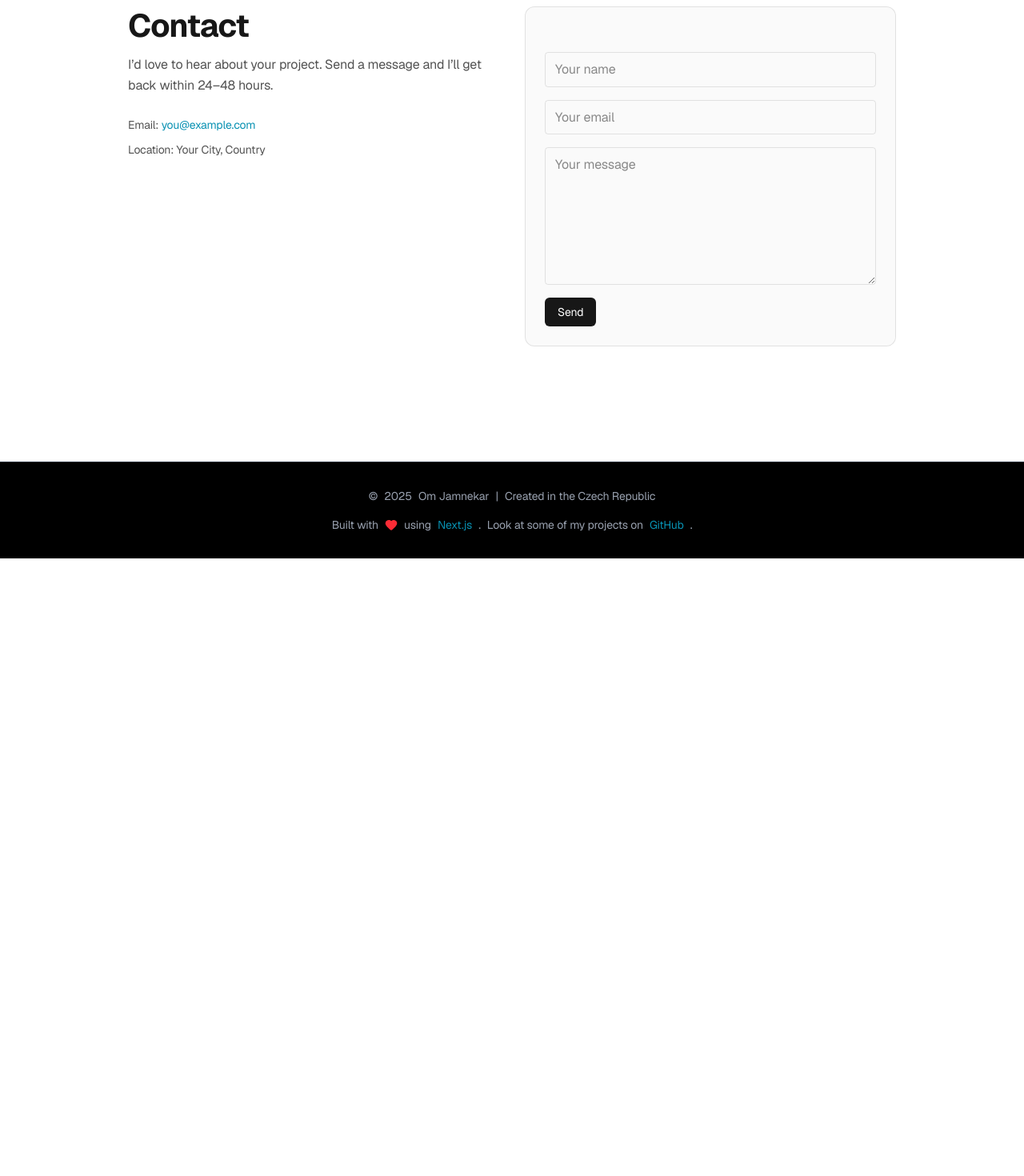
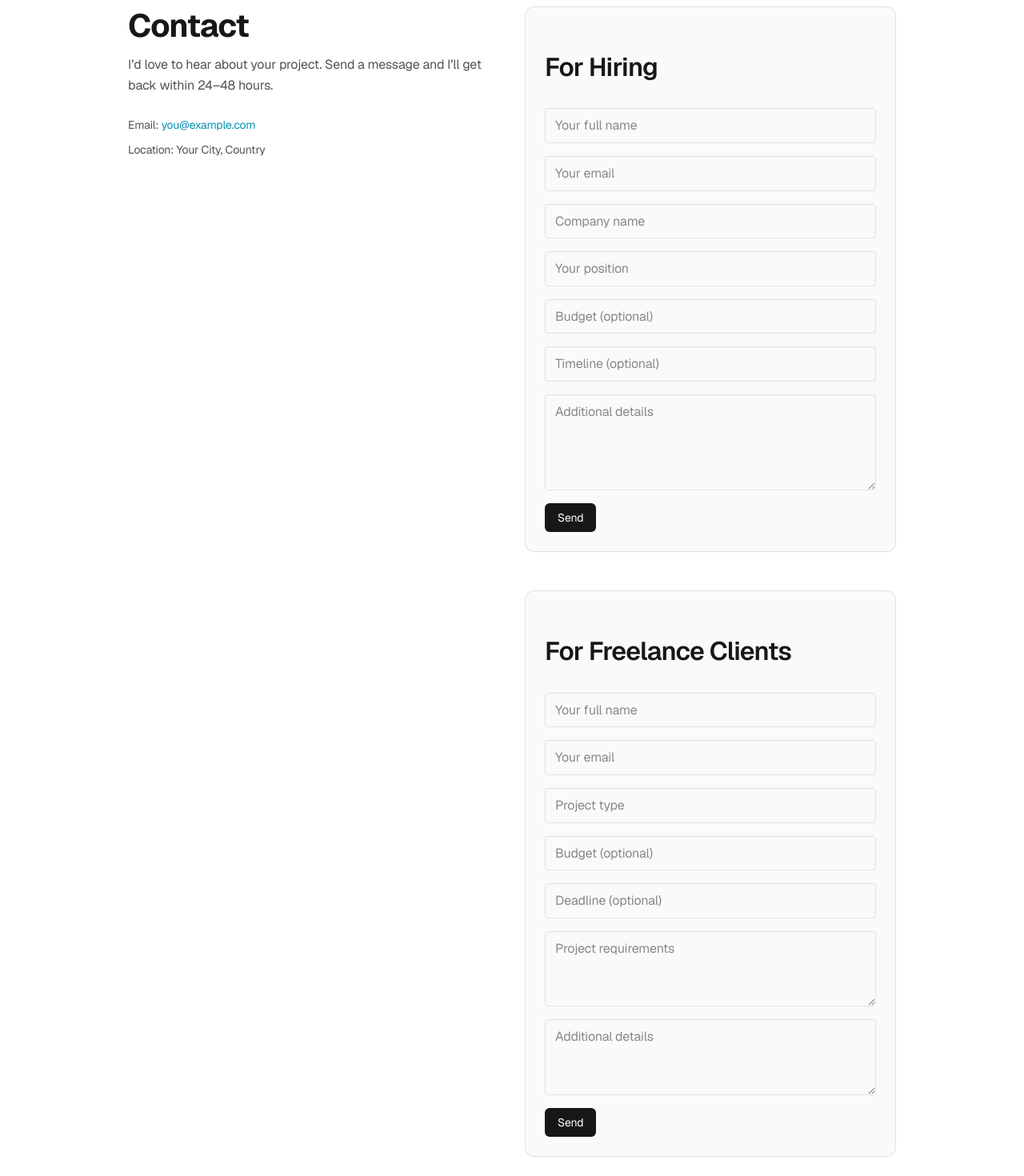
Before and after one commit to omjamnekar/om-jamnekar, a Next.js app: page /contact in a window 1280 px wide. Shown: the part 120-1590 px from the top of the page at 80% size. Before the commit the page ends 818 px from the top, so only its background shows below. Built offline with nearby package versions, Linux system fonts and the light colour scheme.

Commit message:
intitial change

```diff
--- a/src/app/contact/page.tsx
+++ b/src/app/contact/page.tsx
@@ -1,5 +1,6 @@
 import Container from "@/components/Container";
-import ContactForm from "@/components/ContactForm";
+import HiringForm from "@/components/HiringForm";
+import FreelanceClientForm from "@/components/FreelanceClientForm";
 import type { Metadata } from "next";
 
 export const metadata: Metadata = {
@@ -21,8 +22,13 @@ export default function ContactPage() {
               <p>Location: Your City, Country</p>
             </div>
           </div>
-          <div className="rounded-xl border border-black/10 dark:border-white/10 p-6 bg-black/[.02] dark:bg-white/[.03]">
-            <ContactForm />
+          <div className="space-y-12">
+            <div className="rounded-xl border border-black/10 dark:border-white/10 p-6 bg-black/[.02] dark:bg-white/[.03]">
+              <HiringForm />
+            </div>
+            <div className="rounded-xl border border-black/10 dark:border-white/10 p-6 bg-black/[.02] dark:bg-white/[.03]">
+              <FreelanceClientForm />
+            </div>
           </div>
         </div>
       </Container>
--- /dev/null
+++ b/src/components/FreelanceClientForm.tsx
@@ -0,0 +1,87 @@
+"use client";
+import { useState } from "react";
+
+export default function FreelanceClientForm() {
+  const [status, setStatus] = useState<string | null>(null);
+  const [loading, setLoading] = useState(false);
+
+  async function onSubmit(e: React.FormEvent<HTMLFormElement>) {
+    e.preventDefault();
+    setStatus(null);
+    setLoading(true);
+    const form = e.currentTarget;
+    const formData = new FormData(form);
+    formData.append("formType", "freelance");
+    try {
+      const res = await fetch("/api/contact", {
+        method: "POST",
+        body: JSON.stringify(Object.fromEntries(formData.entries())),
+        headers: { "Content-Type": "application/json" },
+      });
+      if (res.ok) {
+        setStatus("Thanks! I’ll get back to you soon.");
+        form.reset();
+      } else {
+        setStatus("Something went wrong. Please try again later.");
+      }
+    } catch {
+      setStatus("Network error. Please try again later.");
+    } finally {
+      setLoading(false);
+    }
+  }
+
+  return (
+    <form onSubmit={onSubmit} className="mt-8 grid gap-4 max-w-lg">
+      <h2 className="text-2xl font-semibold mb-4">For Freelance Clients</h2>
+      <input
+        name="name"
+        required
+        placeholder="Your full name"
+        className="px-3 py-2 rounded border border-black/10 dark:border-white/20 bg-transparent"
+      />
+      <input
+        name="email"
+        type="email"
+        required
+        placeholder="Your email"
+        className="px-3 py-2 rounded border border-black/10 dark:border-white/20 bg-transparent"
+      />
+      <input
+        name="projectType"
+        placeholder="Project type"
+        className="px-3 py-2 rounded border border-black/10 dark:border-white/20 bg-transparent"
+      />
+      <input
+        name="budget"
+        placeholder="Budget (optional)"
+        className="px-3 py-2 rounded border border-black/10 dark:border-white/20 bg-transparent"
+      />
+      <input
+        name="deadline"
+        placeholder="Deadline (optional)"
+        className="px-3 py-2 rounded border border-black/10 dark:border-white/20 bg-transparent"
+      />
+      <textarea
+        name="requirements"
+        placeholder="Project requirements"
+        rows={3}
+        className="px-3 py-2 rounded border border-black/10 dark:border-white/20 bg-transparent"
+      />
+      <textarea
+        name="message"
+        required
+        placeholder="Additional details"
+        rows={3}
+        className="px-3 py-2 rounded border border-black/10 dark:border-white/20 bg-transparent"
+      />
+      <button
+        disabled={loading}
+        className="px-4 py-2 rounded-md bg-foreground text-background text-sm w-fit disabled:opacity-60"
+      >
+        {loading ? "Sending..." : "Send"}
+      </button>
+      {status && <p className="text-sm text-black/70 dark:text-white/70">{status}</p>}
+    </form>
+  );
+}
--- a/src/components/Header.tsx
+++ b/src/components/Header.tsx
@@ -49,9 +49,9 @@ export default function Header() {
             ))}
           </ul>
 
-          <div className="text-gray-400 text-sm">
+          {/* <div className="text-gray-400 text-sm">
             Čeština
-          </div>
+          </div> */}
         </nav>
       </Container>
     </header>
--- /dev/null
+++ b/src/components/HiringForm.tsx
@@ -0,0 +1,86 @@
+"use client";
+import { useState } from "react";
+
+export default function HiringForm() {
+  const [status, setStatus] = useState<string | null>(null);
+  const [loading, setLoading] = useState(false);
+
+  async function onSubmit(e: React.FormEvent<HTMLFormElement>) {
+    e.preventDefault();
+    setStatus(null);
+    setLoading(true);
+    const form = e.currentTarget;
+    const formData = new FormData(form);
+    formData.append("formType", "hiring");
+    try {
+      const res = await fetch("/api/contact", {
+        method: "POST",
+        body: JSON.stringify(Object.fromEntries(formData.entries())),
+        headers: { "Content-Type": "application/json" },
+      });
+      if (res.ok) {
+        setStatus("Thanks! I’ll get back to you soon.");
+        form.reset();
+      } else {
+        setStatus("Something went wrong. Please try again later.");
+      }
+    } catch {
+      setStatus("Network error. Please try again later.");
+    } finally {
+      setLoading(false);
+    }
+  }
+
+  return (
+    <form onSubmit={onSubmit} className="mt-8 grid gap-4 max-w-lg">
+      <h2 className="text-2xl font-semibold mb-4">For Hiring</h2>
+      <input
+        name="name"
+        required
+        placeholder="Your full name"
+        className="px-3 py-2 rounded border border-black/10 dark:border-white/20 bg-transparent"
+      />
+      <input
+        name="email"
+        type="email"
+        required
+        placeholder="Your email"
+        className="px-3 py-2 rounded border border-black/10 dark:border-white/20 bg-transparent"
+      />
+      <input
+        name="company"
+        placeholder="Company name"
+        className="px-3 py-2 rounded border border-black/10 dark:border-white/20 bg-transparent"
+      />
+      <input
+        name="position"
+        placeholder="Your position"
+        className="px-3 py-2 rounded border border-black/10 dark:border-white/20 bg-transparent"
+      />
+      <input
+        name="budget"
+        placeholder="Budget (optional)"
+        className="px-3 py-2 rounded border border-black/10 dark:border-white/20 bg-transparent"
+      />
+      <input
+        name="timeline"
+        placeholder="Timeline (optional)"
+        className="px-3 py-2 rounded border border-black/10 dark:border-white/20 bg-transparent"
+      />
+      <textarea
+        name="message"
+        required
+        placeholder="Additional details"
+        rows={4}
+        className="px-3 py-2 rounded border border-black/10 dark:border-white/20 bg-transparent"
+      />
+      <button
+        disabled={loading}
+        className="px-4 py-2 rounded-md bg-foreground text-background text-sm w-fit disabled:opacity-60"
+      >
+        {loading ? "Sending..." : "Send"}
+      </button>
+      {status && <p className="text-sm text-black/70 dark:text-white/70">{status}</p>}
+    </form>
+  );
+}
--- a/src/components/TechStack.tsx
+++ b/src/components/TechStack.tsx
@@ -3,27 +3,9 @@
 import Container from "@/components/Container";
 import SectionHeading from "@/components/SectionHeading";
 import { Icon } from "@iconify/react";
+import { technologies2, technologies1 } from "@/data/work";
 
-// Technologies split into two lines for better display
-const technologies1 = [
-  { name: "Vite", icon: "logos:vitejs" },
-  { name: "HTML", icon: "logos:html-5" },
-  { name: "CSS", icon: "logos:css-3" },
-  { name: "JavaScript", icon: "logos:javascript" },
-  { name: "TypeScript", icon: "logos:typescript-icon" },
-  { name: "Hugo", icon: "logos:hugo" },
-  { name: "React", icon: "logos:react" },
-];
 
-const technologies2 = [
-  { name: "Spring", icon: "logos:spring-icon" },
-  { name: "Express", icon: "simple-icons:express" },
-  { name: "PostgreSQL", icon: "logos:postgresql" },
-  { name: "MariaDB", icon: "logos:mariadb-icon" },
-  { name: "Node.js", icon: "logos:nodejs-icon" },
-  { name: "Rust", icon: "logos:rust" },
-  { name: "Go", icon: "logos:go" },
-];
 
 export default function TechStack() {
   return (
--- a/src/data/experience.ts
+++ b/src/data/experience.ts
@@ -9,10 +9,18 @@ export type Experience = {
 export const experiences: Experience[] = [
   {
     company: "WhatBytes",
-    role: "Flutter developer intern",
+    role: "Flutter developer",
     period: "June 2025 — Current",
     summary:
       "Built high-performance Flutter apps using clean architecture and responsive UI, WebSocket integration. Integrated with APIs and real-time data with sockets like Bloc and MethodChannel, like Riverpod and more often packages to build. Took part in code reviews, sprint meetings, and feature planning. Used Git, Figma, Slack, Postman for development and collaboration. Learned from mentors to improve code quality and app deployment. Contributed to each world, user-focused projects.",
     link: "https://www.whatbytes.com/",
   },
+  {
+    company: "Freelancer",
+    role: "FullStack Flutter developer",
+    period: "April 2023 — July 2024",
+    summary:
+      "Worked independently with clients to design and develop custom Flutter applications. Delivered end-to-end solutions, from requirements gathering to deployment. Integrated REST APIs, implemented responsive UIs, and ensured app performance. Managed project timelines, communicated directly with clients, and provided ongoing support and maintenance.",
+    link: "https://www.freelancer.com/",
+  },
 ];
--- a/src/data/site.ts
+++ b/src/data/site.ts
@@ -3,7 +3,7 @@ export const site = {
   title: "Flutter Developer",
   email: "omjjamnekar@gmail.com",
   phone: "91+7738314857",
-  location: "Toronto, Canada (Remote)",
+  location: "Mumbai, India",
   socials: {
     github: "https://github.com/omjamnekar",
     twitter: "https://x.com/OmJamnekar",
--- a/src/data/testimonials.ts
+++ b/src/data/testimonials.ts
@@ -6,9 +6,8 @@ export type Testimonial = {
 
 export const testimonials: Testimonial[] = [
   {
-    quote:
-      "Working together was excellent—fast delivery, clear communication, and thoughtful suggestions that improved the final result.",
-    author: "Client Name",
-    role: "Owner, Example Inc.",
+    quote: "Exceeded our expectations in every way.",
+    author: "Alice Johnson",
+    role: "Product Manager, Gamma LLC",
   },
 ];
--- /dev/null
+++ b/src/data/work.ts
@@ -0,0 +1,21 @@
+export const technologies1 = [
+  { name: "HTML", icon: "logos:html-5" },
+  { name: "Flutter", icon: "logos:flutter" },
+  { name: "CSS", icon: "logos:css-3" },
+  { name: "JavaScript", icon: "logos:javascript" },
+  { name: "TypeScript", icon: "logos:typescript-icon" },
+  { name: "C++", icon: "logos:c-plusplus" },
+  { name: "React", icon: "logos:react" },
+  { name: "SQL", icon: "logos:mysql" },
+];
+
+export const technologies2 = [
+  { name: "Express", icon: "simple-icons:express" },
+  { name: "C", icon: "logos:c" },
+  { name: "PostgreSQL", icon: "logos:postgresql" },
+  { name: "Node.js", icon: "logos:nodejs-icon" },
+  { name: "Rust", icon: "logos:rust" },
+  { name: "RAG", icon: "mdi:database-search" },
+  { name: "Go", icon: "logos:go" },
+  { name: "MongoDB", icon: "logos:mongodb" },
+];
```
Also changed, not shown: .continue/mcpServers/new-mcp-server-1.yaml (added), .continue/mcpServers/new-mcp-server.yaml (added), .continue/prompts/new-prompt.yaml (added).
